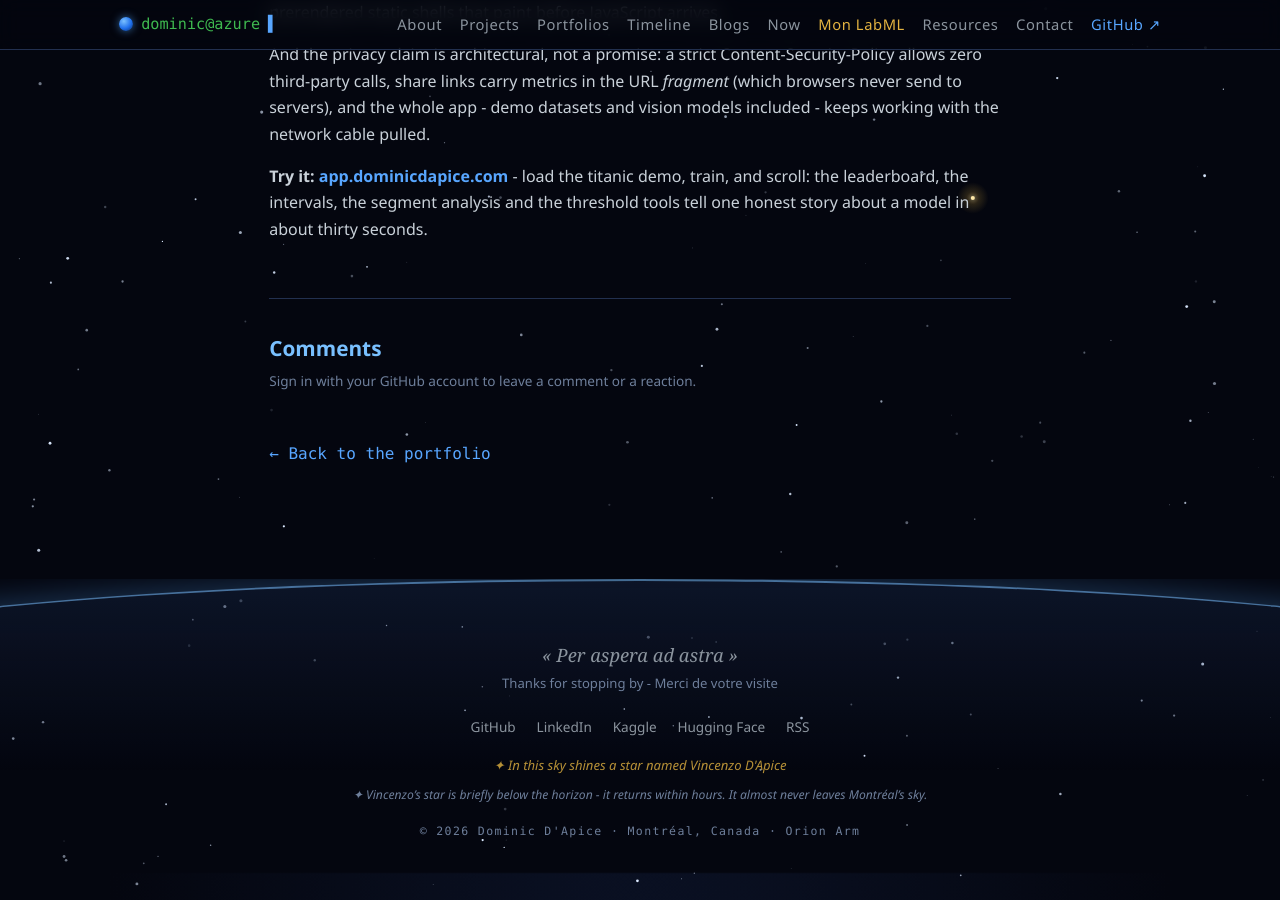
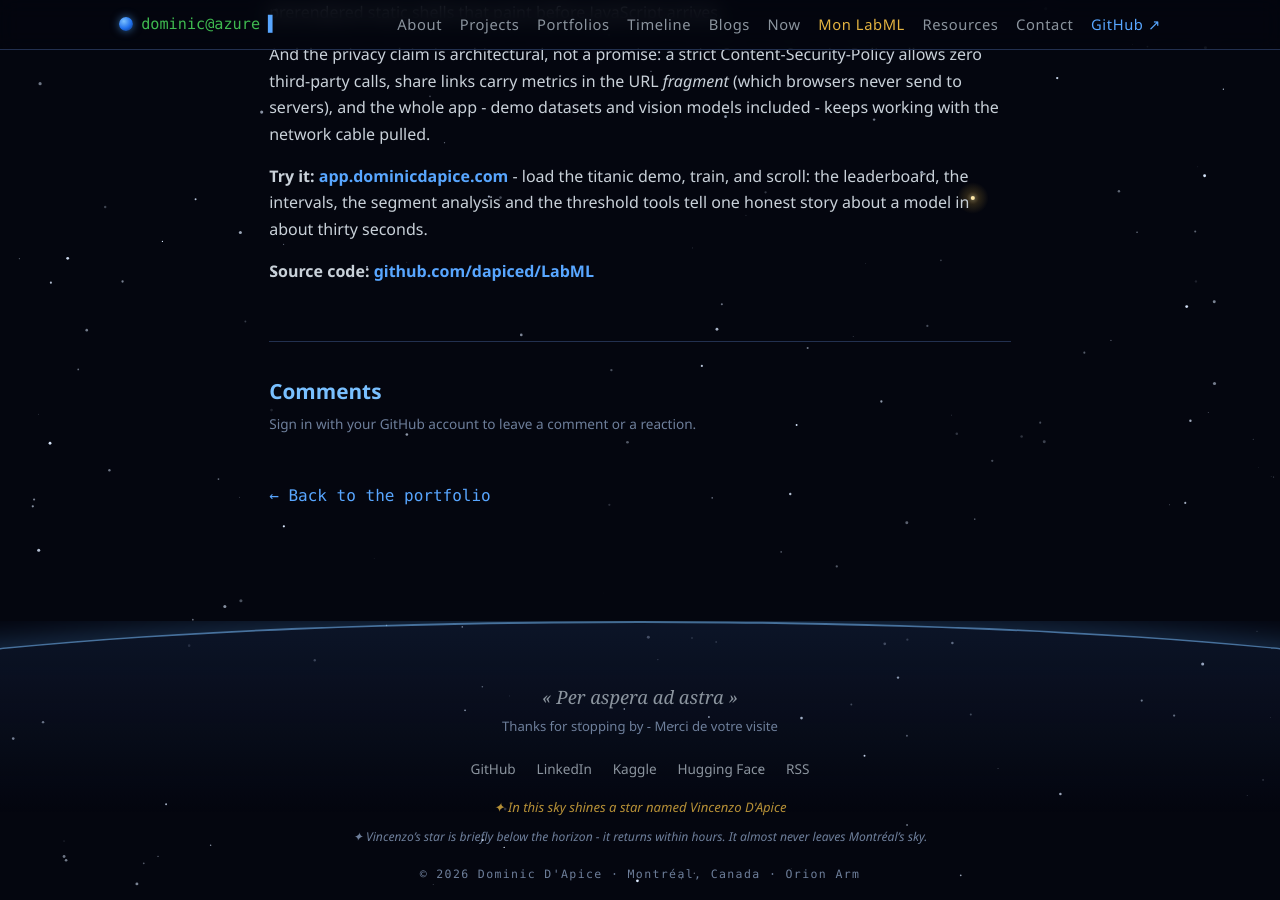
Before and after one commit to dapiced/dapiced.github.io, a Jekyll site: the page built from _portfolio/labml-ml-in-your-browser.md, in a window 1280 px wide and 900 px high, scrolled down 7919 px. Built offline with Jekyll 4.4.1, drawn with Linux system fonts in a browser that asks for light colours; comment, search, counter and statistics services are not loaded; before the commit the page ends 8792 px from its top, so only the background shows below that.

Commit message:
Add LabML source code link to portfolio article
Adds a link to github.com/dapiced/LabML at the end of both the
English and French versions of the LabML portfolio article.

```diff
--- a/_portfolio/labml-ml-in-your-browser.md
+++ b/_portfolio/labml-ml-in-your-browser.md
@@ -160,3 +160,5 @@ included - keeps working with the network cable pulled.
 **Try it: [app.dominicdapice.com](https://app.dominicdapice.com)** - load the titanic
 demo, train, and scroll: the leaderboard, the intervals, the segment analysis and the
 threshold tools tell one honest story about a model in about thirty seconds.
+
+**Source code: [github.com/dapiced/LabML](https://github.com/dapiced/LabML)**
```
Also changed, not shown: _portfolio/labml-le-ml-dans-votre-navigateur.md (+2 -0 lines).
